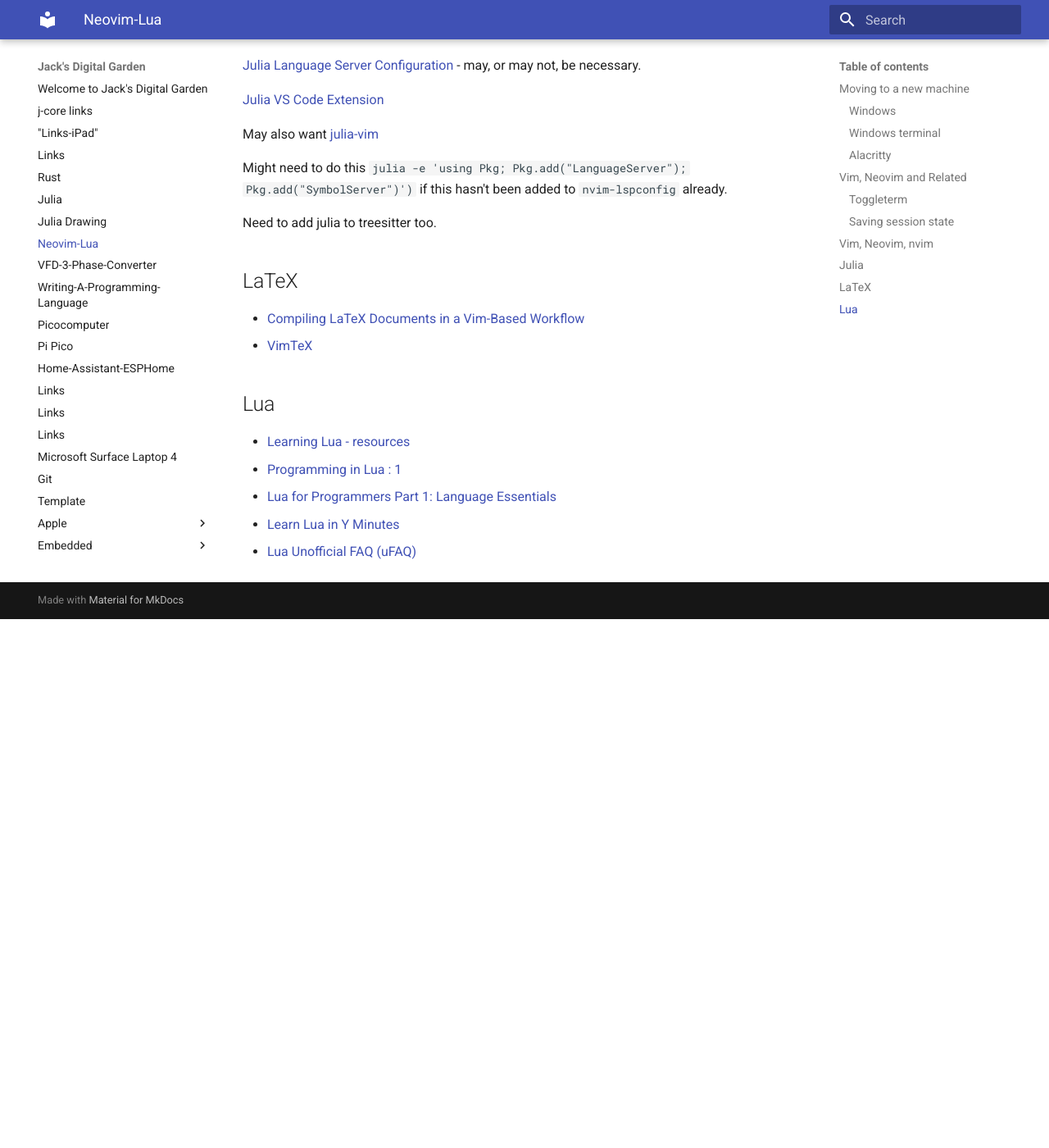
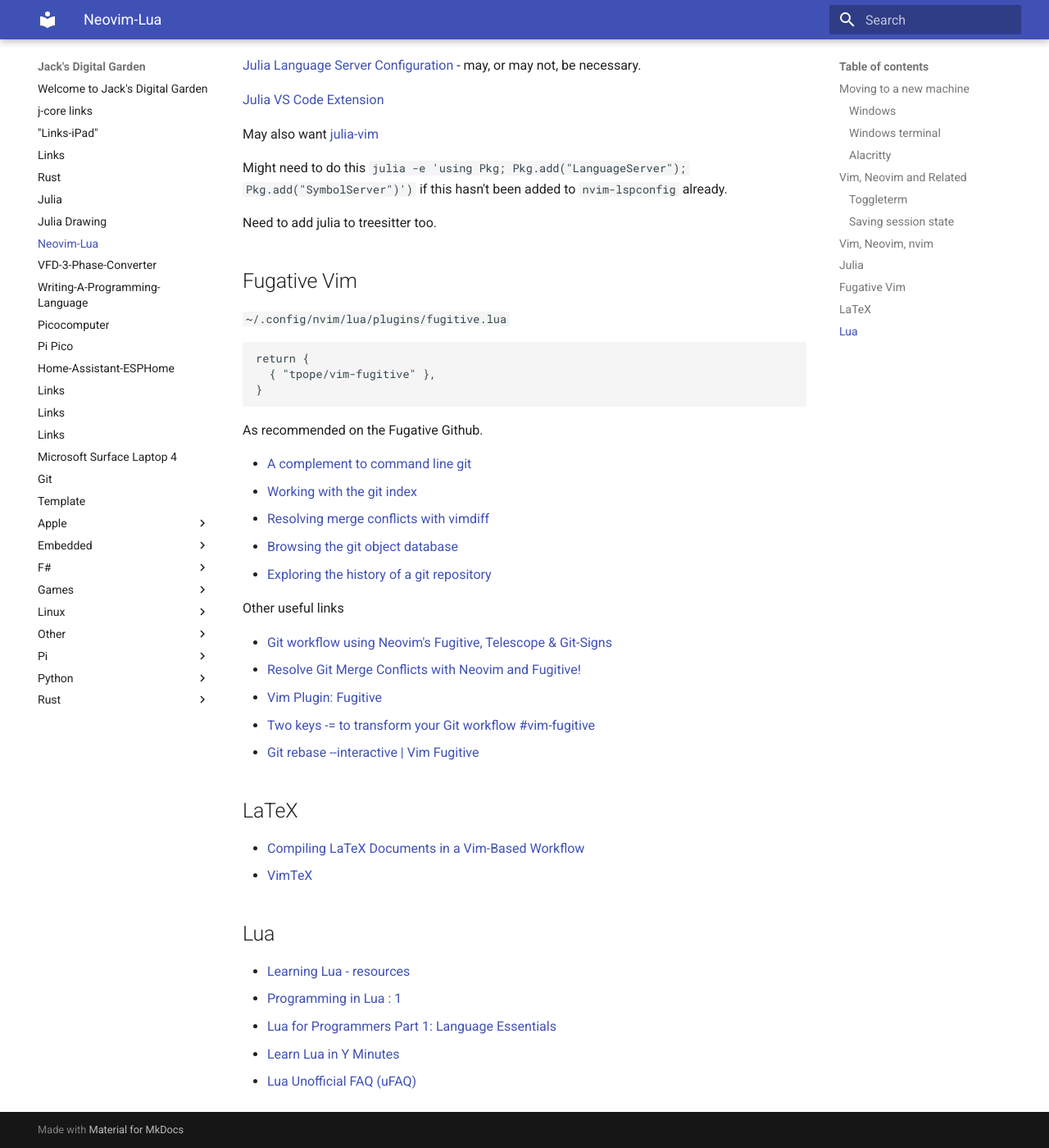
Before and after one commit to jchidley/mkdocs-material-test, an MkDocs documentation site: the page built from docs/2023-04-14-Neovim-Lua.md, in a window 1280 px wide and 1400 px high, scrolled down 9918 px. Shown: the whole window at 82% size. Built offline with MkDocs 1.6.1 and Material for MkDocs 9.7.7, drawn with Linux system fonts in a browser that asks for light colours; before the commit the page ends 10673 px from its top, so only the background shows below that.

Commit message:
Added fugitive.vim and some minor edits

````diff
--- a/docs/2023-04-14-Neovim-Lua.md
+++ b/docs/2023-04-14-Neovim-Lua.md
@@ -280,11 +280,13 @@
 [neovim/nvim-lspconfig#1153](https://github.com/neovim/nvim-lspconfig/pull/1153) is merged now so things should work out of the box if you:
 
 Install LanguageServer in the shared environment ~/.julia/environments/nvim-lspconfig:
+
 ```bash
 julia --project=~/.julia/environments/nvim-lspconfig -e 'using Pkg; Pkg.add("LanguageServer")'
 ```
 
 I put this at the bottom of `init.lua` but it might belong somewhere else:
+
 ```lua
 -- Julia LSP (LanguageServer.jl)
 require'lspconfig'.julials.setup({
@@ -312,12 +314,14 @@
 cd ~/.julia/environments/nvim-lspconfig
 make
 ```
+
 Go into nvim, open a julia file, wait until the `julials` has loaded.
 
 if the above doesn't work, then ...
 
-I used [.julia/environments/nvim-lspconfig/Makefile](https://raw.githubusercontent.com/fredrikekre/.dotfiles/master/.julia/environments/nvim-lspconfig/Makefile) file which I imported into this document using `:read `
+I used [.julia/environments/nvim-lspconfig/Makefile](https://raw.githubusercontent.com/fredrikekre/.dotfiles/master/.julia/environments/nvim-lspconfig/Makefile) file which I imported into this document using `:read`
 
+<!-- markdownlint-disable MD010 -->
 ```bash
 cat << EOF > ~/.julia/environments/nvim-lspconfig/Makefile
 # MIT License. Copyright (c) 2021 Fredrik Ekre
@@ -480,6 +484,7 @@
 end # module
 endef
 ```
+<!-- markdownlint-enable MD010 -->
 
 ```bash
 cd ~/.julia/environments/nvim-lspconfig
@@ -499,6 +504,32 @@
 
 Need to add julia to treesitter too.
 
+## Fugative Vim
+
+`~/.config/nvim/lua/plugins/fugitive.lua`
+
+```lua
+return {
+  { "tpope/vim-fugitive" },
+}
+```
+
+As recommended on the Fugative Github.
+
+* [A complement to command line git](http://vimcasts.org/e/31)
+* [Working with the git index](http://vimcasts.org/e/32)
+* [Resolving merge conflicts with vimdiff](http://vimcasts.org/e/33)
+* [Browsing the git object database](http://vimcasts.org/e/34)
+* [Exploring the history of a git repository](http://vimcasts.org/e/35)
+
+Other useful links
+
+* [Git workflow using Neovim's Fugitive, Telescope & Git-Signs](https://www.youtube.com/watch?v=IyBAuDPzdFY)
+* [Resolve Git Merge Conflicts with Neovim and Fugitive!](https://www.youtube.com/watch?v=vpwJ7fqD1CE)
+* [Vim Plugin: Fugitive](https://www.youtube.com/watch?v=uUrKrYCAl1Y)
+* [Two keys -= to transform your Git workflow #vim-fugitive](https://www.youtube.com/watch?v=vtFXMni91Q4)
+* [Git rebase --interactive | Vim Fugitive](https://www.youtube.com/watch?v=6hude7CtBKg)
+
 ## LaTeX
 
 * [Compiling LaTeX Documents in a Vim-Based Workflow](https://www.ejmastnak.com/tutorials/vim-latex/compilation/)
````
